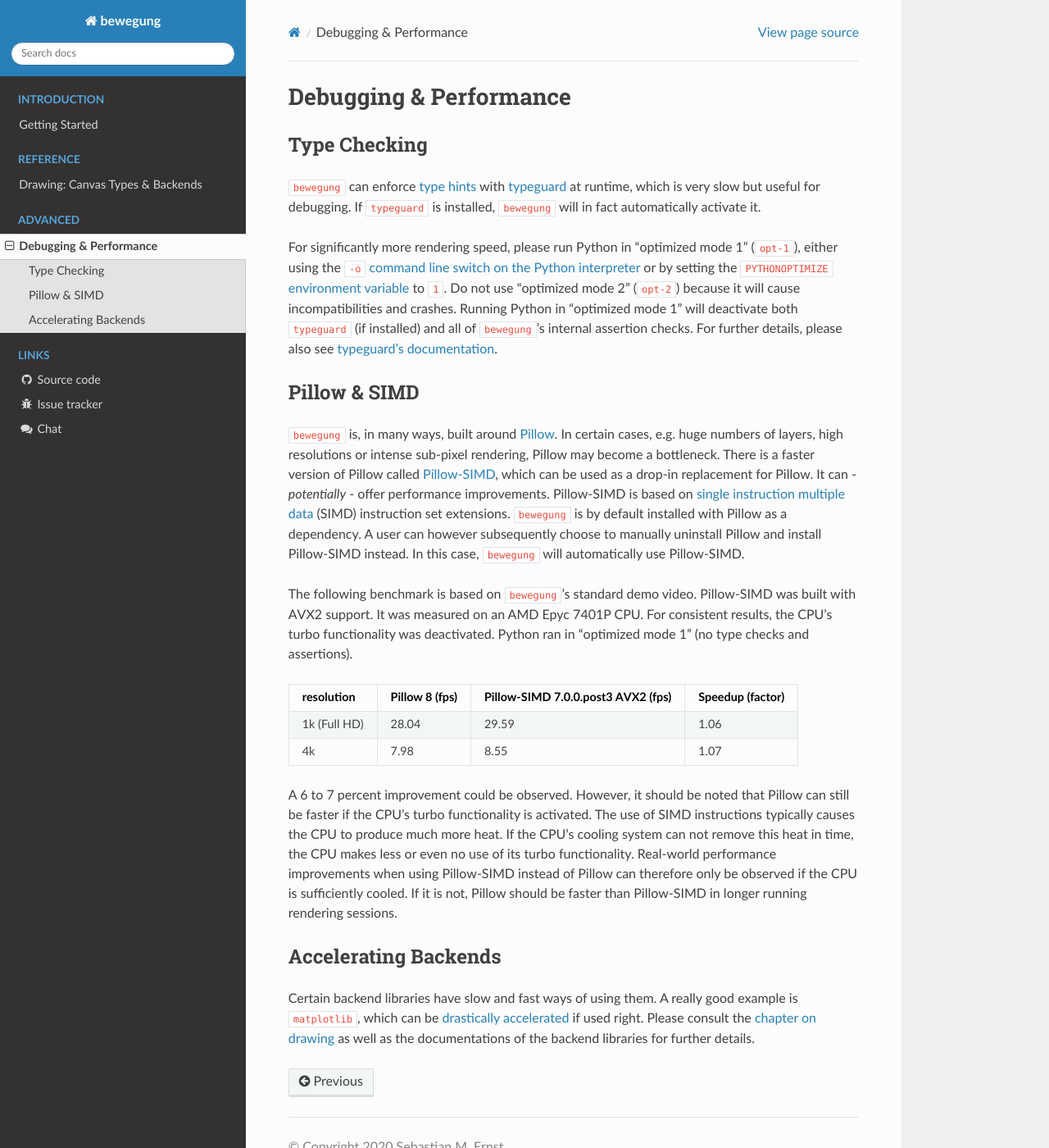
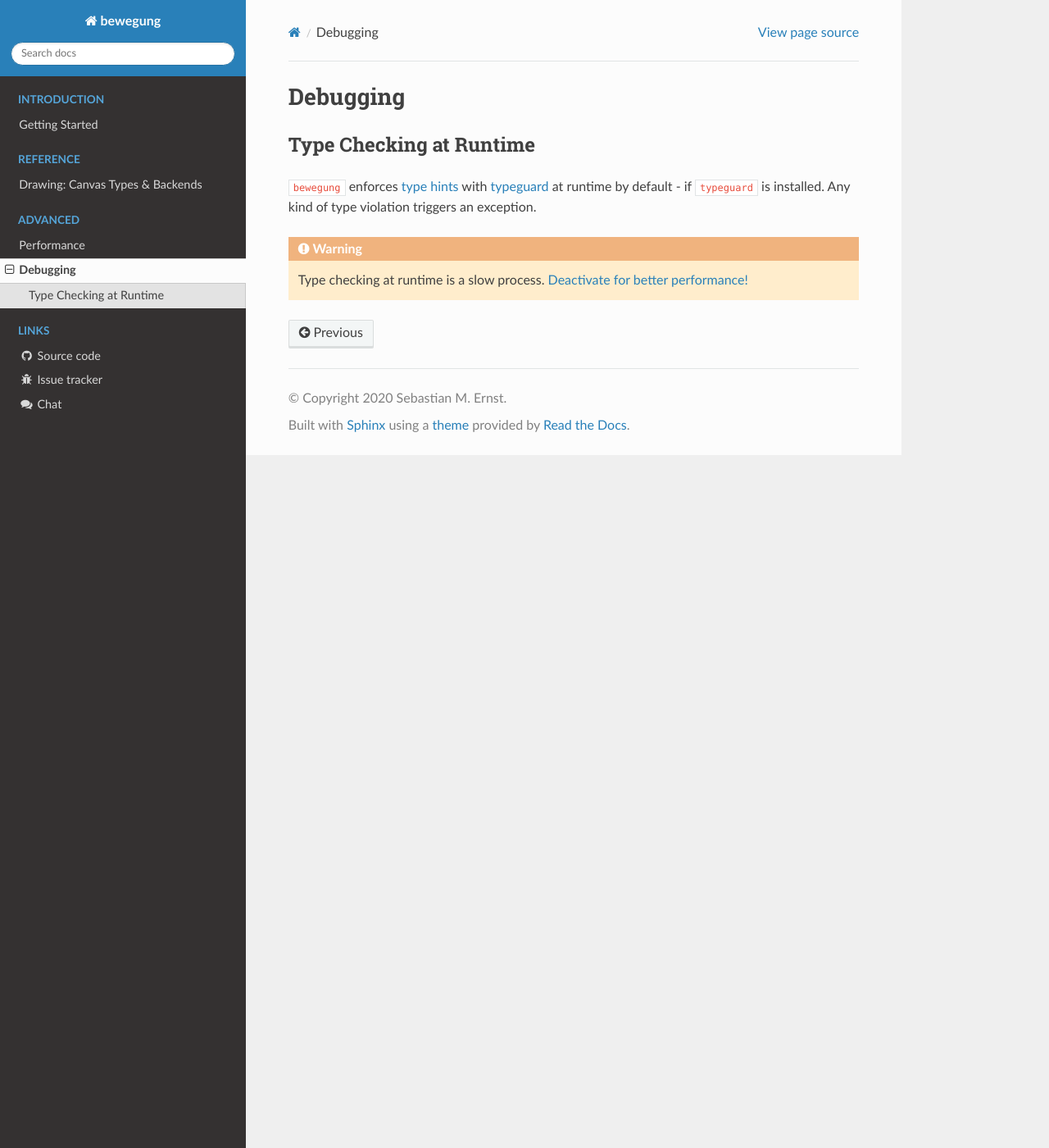
Before and after one commit to pleiszenburg/bewegung, a Sphinx documentation site: the page built from docs/debug.rst, in a window 1280 px wide and 1400 px high. Shown: the whole window at 82% size. Built offline with Sphinx 7.4.7 and the Read the Docs theme 2.0.0, drawn with Linux system fonts in a browser that asks for light colours; pages that are not in the unit, such as notebooks, are missing from menus; the version number is read from the project's files by our own code.

Commit message:
split performance and debug chapters

```diff
--- a/docs/debug.rst
+++ b/docs/debug.rst
@@ -1,43 +1,16 @@
 .. _debug:
 
-Debugging & Performance
-=======================
+Debugging
+=========
 
-Type Checking
--------------
+Type Checking at Runtime
+------------------------
 
-``bewegung`` can enforce `type hints`_ with `typeguard`_ at runtime, which is very slow but useful for debugging. If ``typeguard`` is installed, ``bewegung`` will in fact automatically activate it.
+``bewegung`` enforces `type hints`_ with `typeguard`_ at runtime by default - if ``typeguard`` is installed. Any kind of type violation triggers an exception.
 
-For significantly more rendering speed, please run Python in "optimized mode 1" (``opt-1``), either using the ``-o`` `command line switch on the Python interpreter`_ or by setting the ``PYTHONOPTIMIZE`` `environment variable`_ to ``1``. Do not use "optimized mode 2" (``opt-2``) because it will cause incompatibilities and crashes. Running Python in "optimized mode 1" will deactivate both ``typeguard`` (if installed) and all of ``bewegung``'s internal assertion checks. For further details, please also see `typeguard's documentation`_.
+.. warning::
+
+    Type checking at runtime is a slow process. :ref:`Deactivate for better performance! <typecheckingperformance>`
 
 .. _type hints: https://www.python.org/dev/peps/pep-0484/
 .. _typeguard: https://github.com/agronholm/typeguard
-.. _command line switch on the Python interpreter: https://docs.python.org/3/using/cmdline.html#cmdoption-o
-.. _environment variable: https://docs.python.org/3/using/cmdline.html#envvar-PYTHONOPTIMIZE
-.. _typeguard's documentation: https://typeguard.readthedocs.io
-
-Pillow & SIMD
--------------
-
-``bewegung`` is, in many ways, built around `Pillow`_. In certain cases, e.g. huge numbers of layers, high resolutions or intense sub-pixel rendering, Pillow may become a bottleneck. There is a faster version of Pillow called `Pillow-SIMD`_, which can be used as a drop-in replacement for Pillow. It can - *potentially* - offer performance improvements. Pillow-SIMD is based on `single instruction multiple data`_ (SIMD) instruction set extensions. ``bewegung`` is by default installed with Pillow as a dependency. A user can however subsequently choose to manually uninstall Pillow and install Pillow-SIMD instead. In this case, ``bewegung`` will automatically use Pillow-SIMD.
-
-.. _Pillow: https://pillow.readthedocs.io/
-.. _Pillow-SIMD: https://github.com/uploadcare/pillow-simd
-.. _single instruction multiple data: https://en.wikipedia.org/wiki/Streaming_SIMD_Extensions
-
-The following benchmark is based on ``bewegung``'s standard demo video. Pillow-SIMD was built with AVX2 support. It was measured on an AMD Epyc 7401P CPU. For consistent results, the CPU's turbo functionality was deactivated. Python ran in "optimized mode 1" (no type checks and assertions).
-
-============ ======== ============================ ========
-resolution   Pillow 8 Pillow-SIMD 7.0.0.post3 AVX2 Speedup
-             (fps)    (fps)                        (factor)
-============ ======== ============================ ========
-1k (Full HD) 28.04    29.59                        1.06
-4k           7.98     8.55                         1.07
-============ ======== ============================ ========
-
-A 6 to 7 percent improvement could be observed. However, it should be noted that Pillow can still be faster if the CPU's turbo functionality is activated. The use of SIMD instructions typically causes the CPU to produce much more heat. If the CPU's cooling system can not remove this heat in time, the CPU makes less or even no use of its turbo functionality. Real-world performance improvements when using Pillow-SIMD instead of Pillow can therefore only be observed if the CPU is sufficiently cooled. If it is not, Pillow should be faster than Pillow-SIMD in longer running rendering sessions.
-
-Accelerating Backends
----------------------
-
-Certain backend libraries have slow and fast ways of using them. A really good example is ``matplotlib``, which can be :ref:`drastically accelerated <acceleratingmatplotlib>` if used right. Please consult the :ref:`chapter on drawing <drawing>` as well as the documentations of the backend libraries for further details.
--- a/docs/index.rst
+++ b/docs/index.rst
@@ -59,6 +59,7 @@
    :maxdepth: 2
    :caption: Advanced
 
+   performance
    debug
 
 Indices and tables
```
Also changed, not shown: docs/performance.rst (added, +45 -0 lines).
